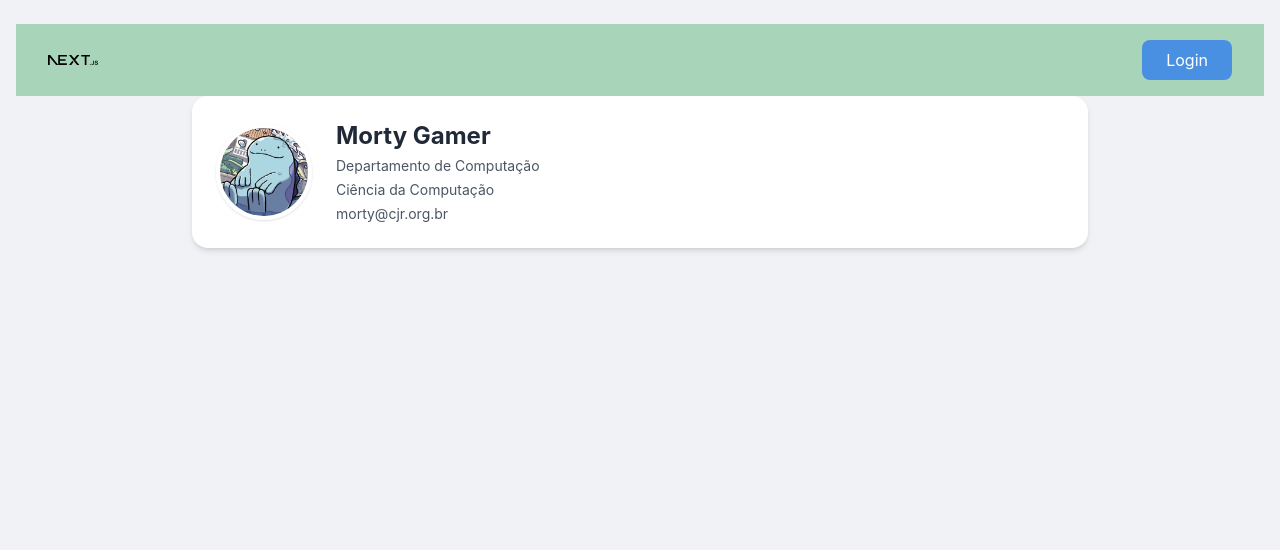
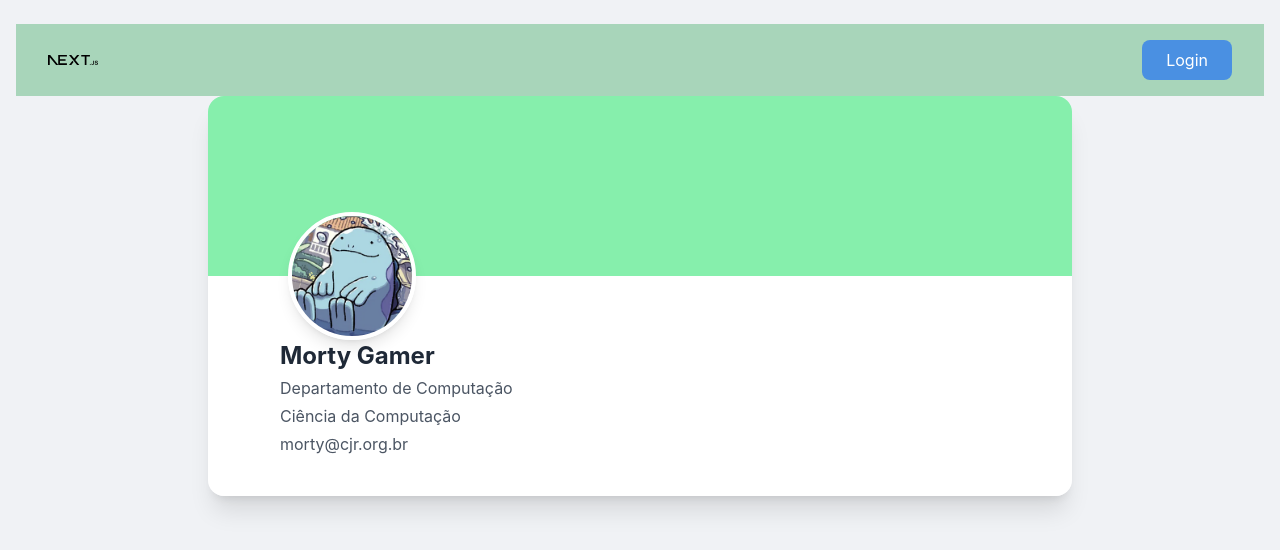
Before and after one commit to leitaonerd/ProejtoTraineeCJRFront, a Next.js app: page /perfil/1 in a window 1280 px wide. Shown: the top 550 px of the page. Built offline with nearby package versions, Linux system fonts and the light colour scheme.

Commit message:
feat: botoes de excluir e editar perfil

```diff
--- /dev/null
+++ b/src/components/perfil/EditarPerfil.tsx
@@ -0,0 +1,9 @@
+export default function EditarPerfil() {
+  return (
+    <div className="align-content: center">
+      <button className="bg-[#a4fed3] hover:bg-[#88e7bb] text-stone-950 font-bold py-2 px-4 border-b-4 border-[#72c8a1] hover:border-[#5ea88a] rounded w-32 h-11">
+        Editar Perfil
+      </button>
+    </div>
+  );
+}
--- /dev/null
+++ b/src/components/perfil/ExcluirPerfil.tsx
@@ -0,0 +1,9 @@
+export default function ExcluirPerfil() {
+  return (
+    <div className="align-content: center">
+      <button className="bg-[#fea4a4] hover:bg-[#f28a8a] text-stone-950 font-bold py-2 px-4 border-b-4 border-[#c16f6f] hover:border-[#a65454] rounded w-32 h-11">
+        Excluir Perfil
+      </button>
+    </div>
+  );
+}
--- a/src/components/perfil/PerfilAcoes.tsx
+++ /dev/null
@@ -1,12 +0,0 @@
-import Header from "../ui/header";
-import PerfilInfo from "./PerfilInfo";
-
-interface PerfilProps {
-  isAuthenticated: boolean;
-}
-
-const PerfilAcoes: React.FC<PerfilProps> = ({ isAuthenticated }) => {
-  return <div>{isAuthenticated ? <div></div> : <div></div>}</div>;
-};
-
-export default PerfilAcoes;
--- /dev/null
+++ b/src/components/perfil/PerfilCard.tsx
@@ -0,0 +1,64 @@
+import Image from "next/image";
+import { User } from "@/types/user";
+import { mockUsuarios } from "@/mock/dataPerfil";
+import ExcluirPerfil from "./ExcluirPerfil";
+import { isAuthenticated } from "@/services/auth";
+import EditarPerfil from "./EditarPerfil";
+interface PerfilInfoProps {
+  usuarioID: number;
+  isAuthenticated: boolean;
+}
+
+const PerfilInfo: React.FC<PerfilInfoProps> = ({
+  usuarioID,
+  isAuthenticated,
+}) => {
+  const usuario: User | undefined = mockUsuarios.find(
+    (u) => u.id === usuarioID
+  );
+
+  if (!usuario) return <p>Usuário não encontrado</p>;
+
+  return (
+    <div className="w-full max-w-4xl mx-auto px-4">
+      <div
+        className="rounded-2xl overflow-hidden shadow-xl"
+        style={{ height: "400px" }}
+      >
+        <div className="bg-green-300 h-[45%] w-full" />
+
+        <div className="bg-white h-[55%] w-full px-6 pb-6 pt-16 relative">
+          {isAuthenticated && (
+            <div className="absolute top-3 right-12">
+              <EditarPerfil />
+              <div className="absolute top-12">
+                <ExcluirPerfil />
+              </div>
+            </div>
+          )}
+          <div className="absolute -top-16 left-20 w-32 h-32 rounded-full overflow-hidden border-4 border-white shadow-lg">
+            <Image
+              src={usuario.fotoPerfil}
+              alt="Foto de usuário"
+              width={128}
+              height={128}
+              className="object-cover w-full h-full"
+            />
+          </div>
+          <div className="text-align: left ml-12">
+            <h2 className="text-2xl font-bold text-gray-800">
+              {usuario?.nome}
+            </h2>
+            <p className="text-base text-gray-600 mt-1">
+              {usuario?.departamento}
+            </p>
+            <p className="text-base text-gray-600 mt-1">{usuario?.curso}</p>
+            <p className="text-base text-gray-600 mt-1">{usuario?.email}</p>
+          </div>
+        </div>
+      </div>
+    </div>
+  );
+};
+
+export default PerfilInfo;
--- a/src/components/perfil/PerfilInfo.tsx
+++ /dev/null
@@ -1,37 +0,0 @@
-import Image from "next/image";
-import { User } from "@/types/user";
-import { mockUsuarios } from "@/mock/dataPerfil";
-
-interface PerfilInfoProps {
-  usuarioID: number;
-}
-
-const PerfilInfo: React.FC<PerfilInfoProps> = ({ usuarioID }) => {
-  const usuario: User | undefined = mockUsuarios.find(
-    (u) => u.id === usuarioID
-  );
-
-  if (!usuario) return <p>Usuário não encontrado</p>;
-
-  return (
-    <div className="bg-white rounded-2xl shadow-md p-6 flex flex-col sm:flex-row items-center gap-6 w-full max-w-4xl mx-auto">
-      <div className="w-24 h-24 rounded-full overflow-hidden border-4 border-white shadow">
-        <Image
-          src={usuario.fotoPerfil}
-          alt="Foto de usuário"
-          width={96}
-          height={96}
-          className="object-cover w-full h-full"
-        />
-      </div>
-      <div className="flex-1 w-full">
-        <h2 className="text-2xl font-bold text-gray-800">{usuario?.nome}</h2>
-        <p className="text-sm text-gray-600 mt-1">{usuario?.departamento}</p>
-        <p className="text-sm text-gray-600 mt-1">{usuario?.curso}</p>
-        <p className="text-sm text-gray-600 mt-1">{usuario?.email}</p>
-      </div>
-    </div>
-  );
-};
-
-export default PerfilInfo;
--- a/src/pages/perfil/[id].tsx
+++ b/src/pages/perfil/[id].tsx
@@ -1,8 +1,7 @@
 import { mockUsuarios, mockAvaliacoes } from "@/mock/dataPerfil";
 import { useRouter } from "next/router";
 import { useAuth } from "@/context/AuthContext";
-import PerfilAcoes from "@/components/perfil/PerfilAcoes";
-import PerfilInfo from "@/components/perfil/PerfilInfo";
+import PerfilInfo from "@/components/perfil/PerfilCard";
 import Header from "@/components/ui/header";
 
 export default function PerfilPage() {
@@ -17,12 +16,12 @@ export default function PerfilPage() {
       {isLoggedIn ? (
         <div>
           <Header isAuthenticated={true} />
-          <PerfilInfo usuarioID={usuarioID} />
+          <PerfilInfo usuarioID={usuarioID} isAuthenticated={true} />
         </div>
       ) : (
         <div>
           <Header isAuthenticated={false} />
-          <PerfilInfo usuarioID={usuarioID} />
+          <PerfilInfo usuarioID={usuarioID} isAuthenticated={false} />
         </div>
       )}
     </main>
```
